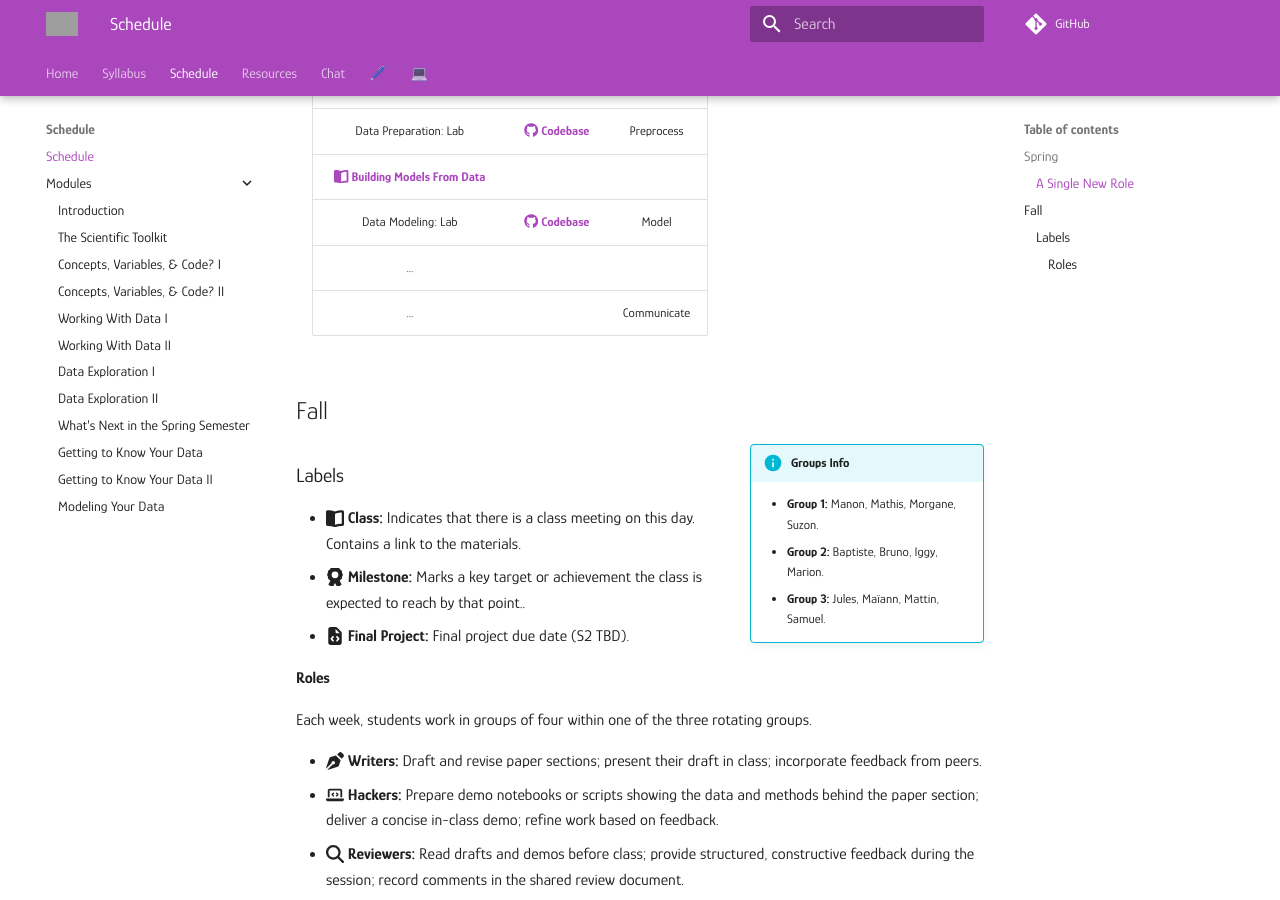
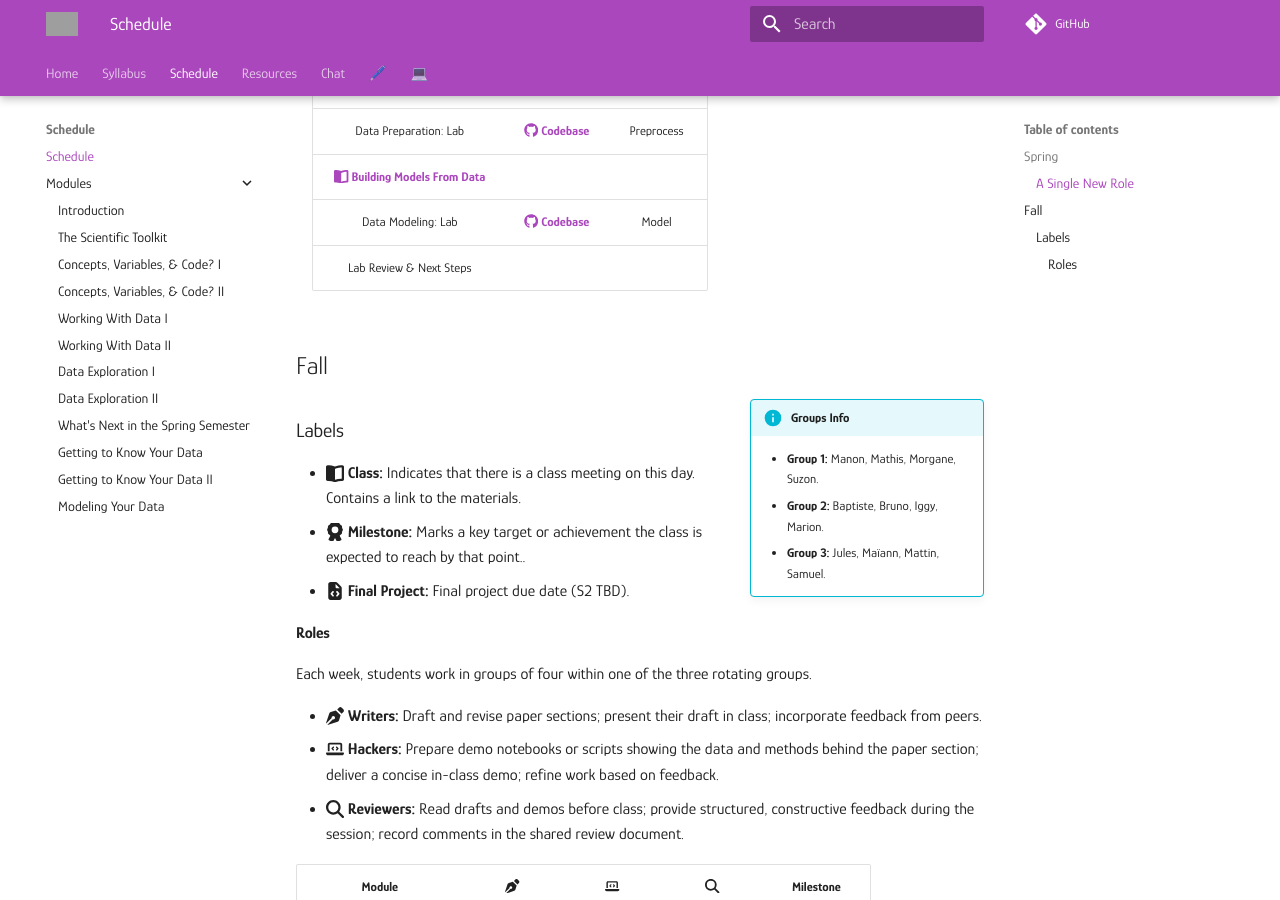
Before and after one commit to mickaeltemporao/itds, an MkDocs documentation site: the page built from docs/schedule.md, in a window 1280 px wide and 900 px high, scrolled down 649 px. Built offline with MkDocs 1.6.1 and Material for MkDocs 9.7.7, drawn with Linux system fonts in a browser that asks for light colours; comment, search, counter and statistics services are not loaded; grey boxes are pictures that could not be loaded.

Commit message:
update schedule

```diff
--- a/docs/schedule.md
+++ b/docs/schedule.md
@@ -19,8 +19,8 @@ This schedule is an approximation, subject to change due needs of the students i
 | Data Preparation: Lab                                                                      | [:fontawesome-brands-github: **Codebase**](https://github.com/mickaeltemporao/paper-spsc-2026) | Preprocess  |
 | [**:fontawesome-solid-book-open: Building Models From Data**](modules/modeling-1.md)       |                                                                                                |             |
 | Data Modeling: Lab                                                                         | [:fontawesome-brands-github: **Codebase**](https://github.com/mickaeltemporao/paper-spsc-2026) | Model       |
-| ...                                                                                        |                                                                                                |             |
-| ...                                                                                        |                                                                                                | Communicate |
+| Lab Review & Next Steps                                                                                        |                                                                                                |             |
+<!-- | ...                                                                                        |                                                                                                | Communicate | -->
 
 ## Fall
 !!! info inline end "Groups Info"
```
